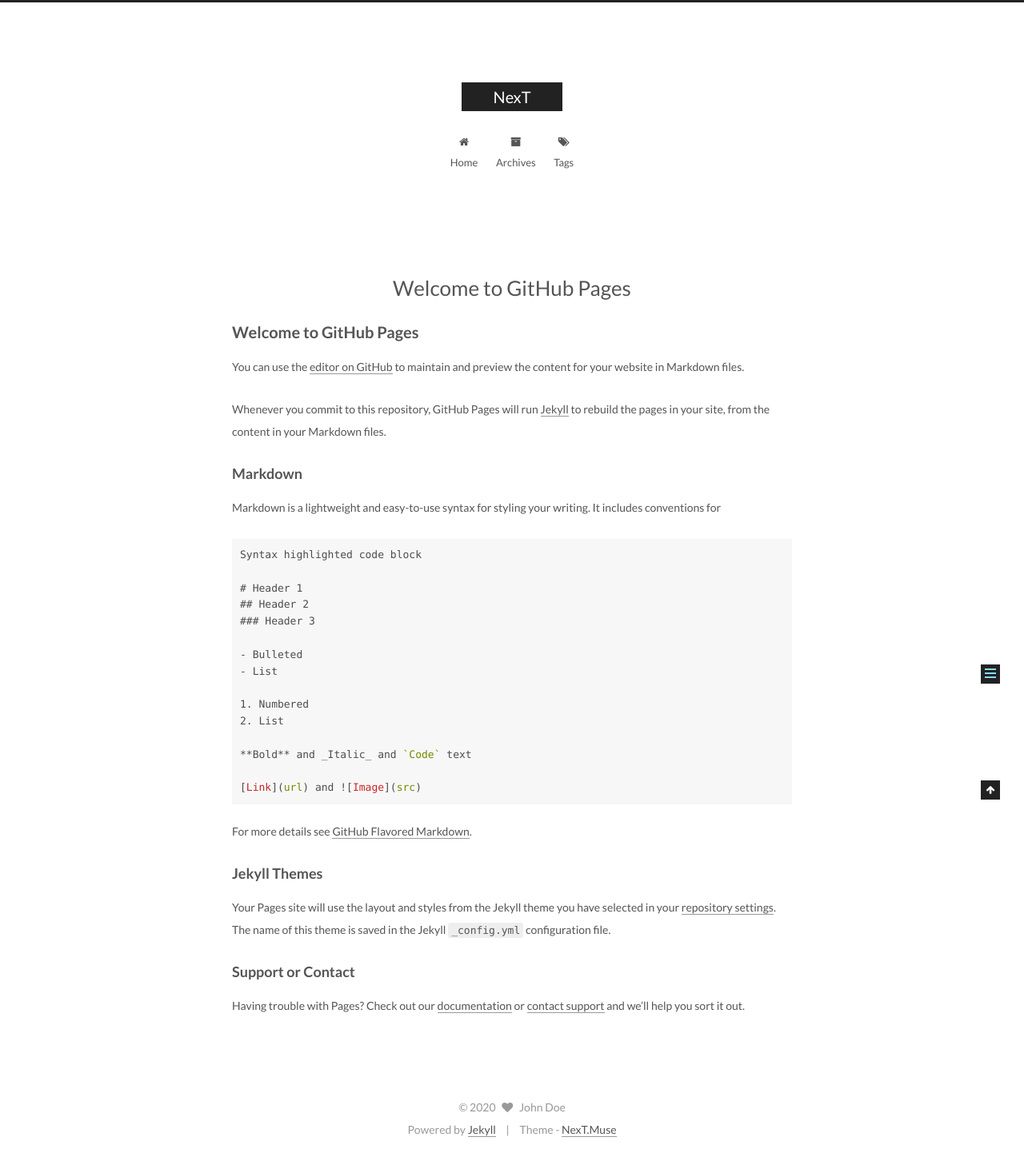
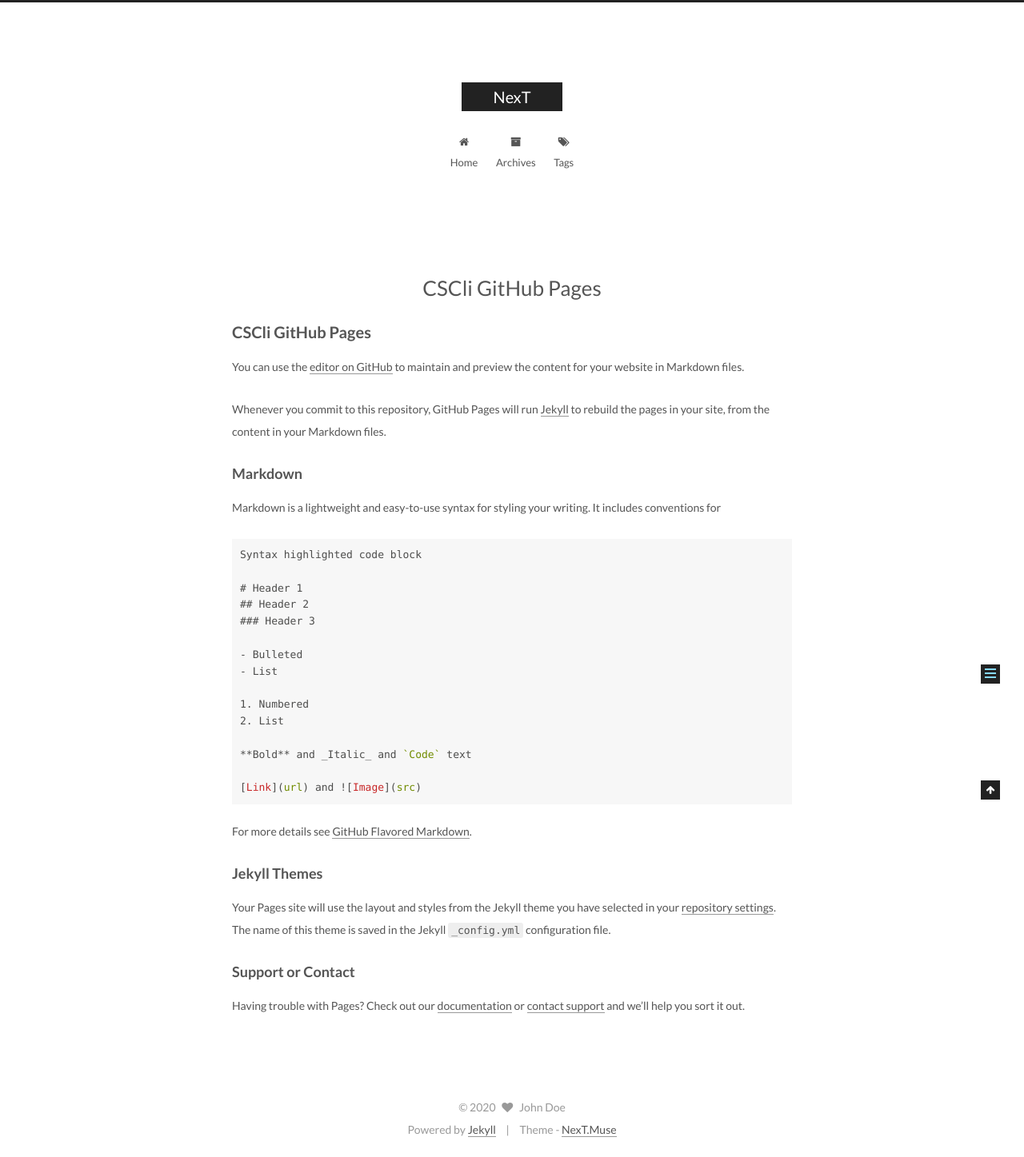
Before and after one commit to cscli/cscli.github.io, a Jekyll site: the page built from index.md, in a window 1280 px wide. Shown: the whole page at 80% size. Built offline with Jekyll 4.4.1, drawn with Linux system fonts in a browser that asks for light colours; emoji names are drawn with the system emoji font; our own code applies the rules of GitHub Pages for plain Markdown files; the list of posts is cut into pages by our own code.

Commit message:
Update index.md

```diff
--- a/index.md
+++ b/index.md
@@ -1,4 +1,4 @@
-## Welcome to GitHub Pages
+## CSCli GitHub Pages
 
 You can use the [editor on GitHub](https://github.com/cscli/cscli.github.io/edit/master/index.md) to maintain and preview the content for your website in Markdown files.
 
```
